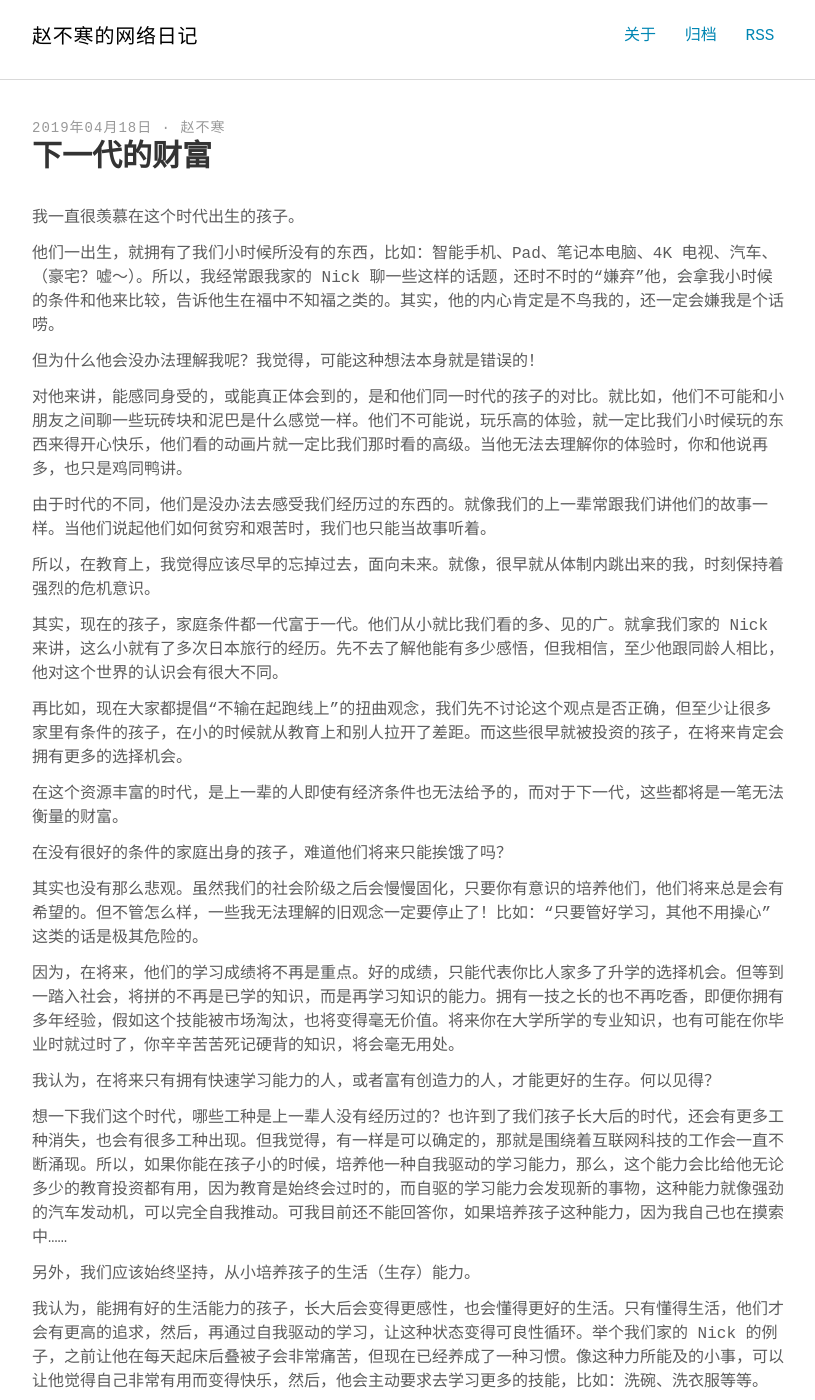
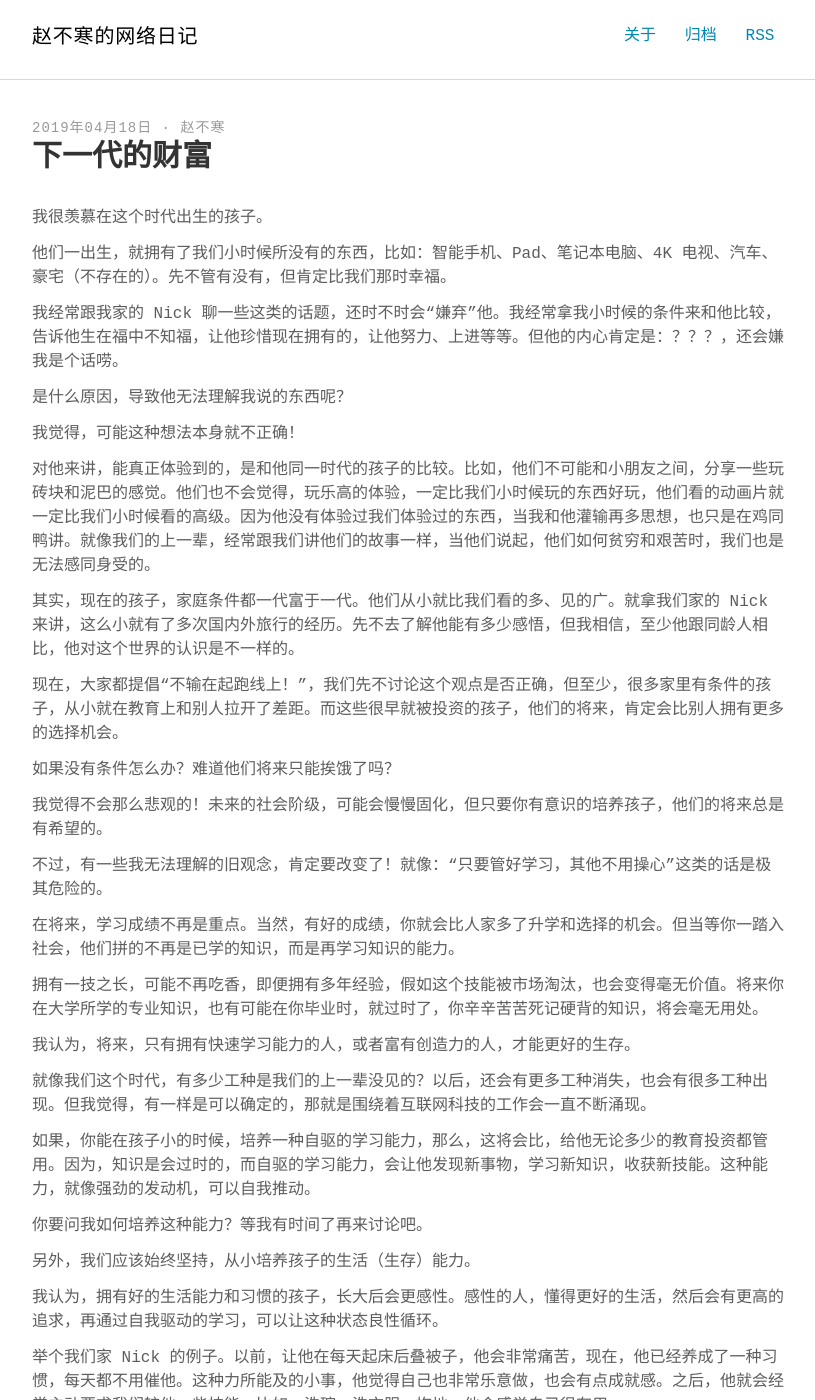
Before and after one commit to nicolaszhao/nicolaszhao.github.io, a Jekyll site: the page built from education/_posts/2019-04-18-wealth.md, in a window 1280 px wide and 1400 px high. Shown: the whole window, without its empty margins (232-1047 px from the left). Built offline with Jekyll 4.4.1, drawn with Linux system fonts in a browser that asks for light colours; some web fonts are replaced; comment, search, counter and statistics services are not loaded; a style sheet for code colours, icons or effects is not loaded; some of the changed text lies outside the part shown.

Commit message:
docs: update post

```diff
--- a/education/_posts/2019-04-18-wealth.md
+++ b/education/_posts/2019-04-18-wealth.md
@@ -1,42 +1,53 @@
 ---
 layout: post
 title: 下一代的财富
+excerpt: 现在的孩子，一出生，就拥有了我们小时候所没有的东西，比如：智能手机、Pad、笔记本电脑、4K 电视、汽车……
 ---
 
-我一直很羡慕在这个时代出生的孩子。
+我很羡慕在这个时代出生的孩子。
 
-他们一出生，就拥有了我们小时候所没有的东西，比如：智能手机、Pad、笔记本电脑、4K 电视、汽车、（豪宅？嘘～）。所以，我经常跟我家的 Nick 聊一些这样的话题，还时不时的“嫌弃”他，会拿我小时候的条件和他来比较，告诉他生在福中不知福之类的。其实，他的内心肯定是不鸟我的，还一定会嫌我是个话唠。
+他们一出生，就拥有了我们小时候所没有的东西，比如：智能手机、Pad、笔记本电脑、4K 电视、汽车、豪宅（不存在的）。先不管有没有，但肯定比我们那时幸福。
 
-但为什么他会没办法理解我呢？我觉得，可能这种想法本身就是错误的！
+我经常跟我家的 Nick 聊一些这类的话题，还时不时会“嫌弃”他。我经常拿我小时候的条件来和他比较，告诉他生在福中不知福，让他珍惜现在拥有的，让他努力、上进等等。但他的内心肯定是：？？？，还会嫌我是个话唠。
 
-对他来讲，能感同身受的，或能真正体会到的，是和他们同一时代的孩子的对比。就比如，他们不可能和小朋友之间聊一些玩砖块和泥巴是什么感觉一样。他们不可能说，玩乐高的体验，就一定比我们小时候玩的东西来得开心快乐，他们看的动画片就一定比我们那时看的高级。当他无法去理解你的体验时，你和他说再多，也只是鸡同鸭讲。
+是什么原因，导致他无法理解我说的东西呢？
 
-由于时代的不同，他们是没办法去感受我们经历过的东西的。就像我们的上一辈常跟我们讲他们的故事一样。当他们说起他们如何贫穷和艰苦时，我们也只能当故事听着。
+我觉得，可能这种想法本身就不正确！
 
-所以，在教育上，我觉得应该尽早的忘掉过去，面向未来。就像，很早就从体制内跳出来的我，时刻保持着强烈的危机意识。
+对他来讲，能真正体验到的，是和他同一时代的孩子的比较。比如，他们不可能和小朋友之间，分享一些玩砖块和泥巴的感觉。他们也不会觉得，玩乐高的体验，一定比我们小时候玩的东西好玩，他们看的动画片就一定比我们小时候看的高级。因为他没有体验过我们体验过的东西，当我和他灌输再多思想，也只是在鸡同鸭讲。就像我们的上一辈，经常跟我们讲他们的故事一样，当他们说起，他们如何贫穷和艰苦时，我们也是无法感同身受的。
 
-其实，现在的孩子，家庭条件都一代富于一代。他们从小就比我们看的多、见的广。就拿我们家的 Nick 来讲，这么小就有了多次日本旅行的经历。先不去了解他能有多少感悟，但我相信，至少他跟同龄人相比，他对这个世界的认识会有很大不同。
+其实，现在的孩子，家庭条件都一代富于一代。他们从小就比我们看的多、见的广。就拿我们家的 Nick 来讲，这么小就有了多次国内外旅行的经历。先不去了解他能有多少感悟，但我相信，至少他跟同龄人相比，他对这个世界的认识是不一样的。
 
-再比如，现在大家都提倡“不输在起跑线上”的扭曲观念，我们先不讨论这个观点是否正确，但至少让很多家里有条件的孩子，在小的时候就从教育上和别人拉开了差距。而这些很早就被投资的孩子，在将来肯定会拥有更多的选择机会。
+现在，大家都提倡“不输在起跑线上！”，我们先不讨论这个观点是否正确，但至少，很多家里有条件的孩子，从小就在教育上和别人拉开了差距。而这些很早就被投资的孩子，他们的将来，肯定会比别人拥有更多的选择机会。
 
-在这个资源丰富的时代，是上一辈的人即使有经济条件也无法给予的，而对于下一代，这些都将是一笔无法衡量的财富。
+如果没有条件怎么办？难道他们将来只能挨饿了吗？
 
-在没有很好的条件的家庭出身的孩子，难道他们将来只能挨饿了吗？
+我觉得不会那么悲观的！未来的社会阶级，可能会慢慢固化，但只要你有意识的培养孩子，他们的将来总是有希望的。
 
-其实也没有那么悲观。虽然我们的社会阶级之后会慢慢固化，只要你有意识的培养他们，他们将来总是会有希望的。但不管怎么样，一些我无法理解的旧观念一定要停止了！比如：“只要管好学习，其他不用操心”这类的话是极其危险的。
+不过，有一些我无法理解的旧观念，肯定要改变了！就像：“只要管好学习，其他不用操心”这类的话是极其危险的。
 
-因为，在将来，他们的学习成绩将不再是重点。好的成绩，只能代表你比人家多了升学的选择机会。但等到一踏入社会，将拼的不再是已学的知识，而是再学习知识的能力。拥有一技之长的也不再吃香，即便你拥有多年经验，假如这个技能被市场淘汰，也将变得毫无价值。将来你在大学所学的专业知识，也有可能在你毕业时就过时了，你辛辛苦苦死记硬背的知识，将会毫无用处。
+在将来，学习成绩不再是重点。当然，有好的成绩，你就会比人家多了升学和选择的机会。但当等你一踏入社会，他们拼的不再是已学的知识，而是再学习知识的能力。
 
-我认为，在将来只有拥有快速学习能力的人，或者富有创造力的人，才能更好的生存。何以见得？
+拥有一技之长，可能不再吃香，即便拥有多年经验，假如这个技能被市场淘汰，也会变得毫无价值。将来你在大学所学的专业知识，也有可能在你毕业时，就过时了，你辛辛苦苦死记硬背的知识，将会毫无用处。
 
-想一下我们这个时代，哪些工种是上一辈人没有经历过的？也许到了我们孩子长大后的时代，还会有更多工种消失，也会有很多工种出现。但我觉得，有一样是可以确定的，那就是围绕着互联网科技的工作会一直不断涌现。所以，如果你能在孩子小的时候，培养他一种自我驱动的学习能力，那么，这个能力会比给他无论多少的教育投资都有用，因为教育是始终会过时的，而自驱的学习能力会发现新的事物，这种能力就像强劲的汽车发动机，可以完全自我推动。可我目前还不能回答你，如果培养孩子这种能力，因为我自己也在摸索中……
+我认为，将来，只有拥有快速学习能力的人，或者富有创造力的人，才能更好的生存。
+
+就像我们这个时代，有多少工种是我们的上一辈没见的？以后，还会有更多工种消失，也会有很多工种出现。但我觉得，有一样是可以确定的，那就是围绕着互联网科技的工作会一直不断涌现。
+
+如果，你能在孩子小的时候，培养一种自驱的学习能力，那么，这将会比，给他无论多少的教育投资都管用。因为，知识是会过时的，而自驱的学习能力，会让他发现新事物，学习新知识，收获新技能。这种能力，就像强劲的发动机，可以自我推动。
+
+你要问我如何培养这种能力？等我有时间了再来讨论吧。
 
 另外，我们应该始终坚持，从小培养孩子的生活（生存）能力。
 
-我认为，能拥有好的生活能力的孩子，长大后会变得更感性，也会懂得更好的生活。只有懂得生活，他们才会有更高的追求，然后，再通过自我驱动的学习，让这种状态变得可良性循环。举个我们家的 Nick 的例子，之前让他在每天起床后叠被子会非常痛苦，但现在已经养成了一种习惯。像这种力所能及的小事，可以让他觉得自己非常有用而变得快乐，然后，他会主动要求去学习更多的技能，比如：洗碗、洗衣服等等。
+我认为，拥有好的生活能力和习惯的孩子，长大后会更感性。感性的人，懂得更好的生活，然后会有更高的追求，再通过自我驱动的学习，可以让这种状态良性循环。
 
-然而，说了这么多，光有梦想还是不够的。就拿我现在的状态来说，其实我很想辞去工作，去做些自己喜欢的事情，但可悲的是，没人给我梦想基金啊！现在火热的 “996” 话题，也只能在烧完之后，继续埋头做着不那么情愿做的工作，毫无反抗之力。
+举个我们家 Nick 的例子。以前，让他在每天起床后叠被子，他会非常痛苦，现在，他已经养成了一种习惯，每天都不用催他。这种力所能及的小事，他觉得自己也非常乐意做，也会有点成就感。之后，他就会经常主动要求我们较他一些技能，比如：洗碗、洗衣服、拖地。他会感觉自己很有用。
 
-所以，我们应该及早的停止挥霍，从现在开始计划，为我们的孩子攒足梦想基金。在他们将来需要时，可以有一定的金钱来支持他们，让他们可以去实现自己的梦想。再加上，万一哪天人工智能作恶起来，还可以为他们提供临时的生活保障。
+然而，说了这么多，光有能力还是不行的。
+
+就像我现在的状态，我很想辞去现在的工作，去做一些自己喜欢的事情，但可悲的是，没有足够的梦想基金。现在 “996” 话题非常火热，但我也只能当个吃瓜群众，得继续埋头做这些不那么情愿做的工作。
+
+所以，我们应该及早的停止挥霍，从现在开始计划，为我们的孩子攒下梦想基金。在他们将来需要时，可以有一定的金钱来支持他们，让他们可以去实现自己的梦想。再加上，万一哪天人工智能作恶起来，还可以为他们提供临时的生活保障。
 
 我们，终将会变得无用，而我们的孩子还在冉冉升起。每个父母都希望自己孩子的将来能有所成就，而作为父母，我们也应该尽早的为他们积累和培养“财富”，让孩子一辈子不“贫穷”。
```
